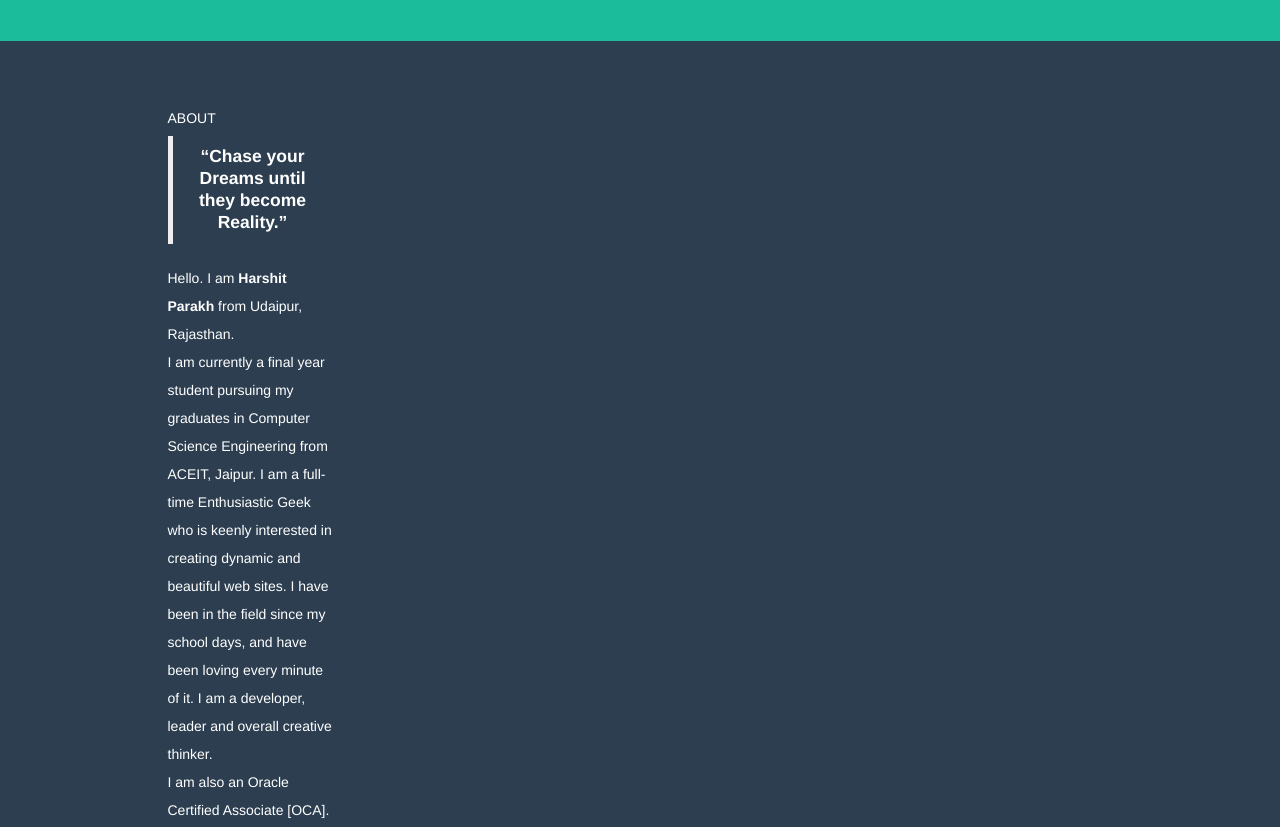
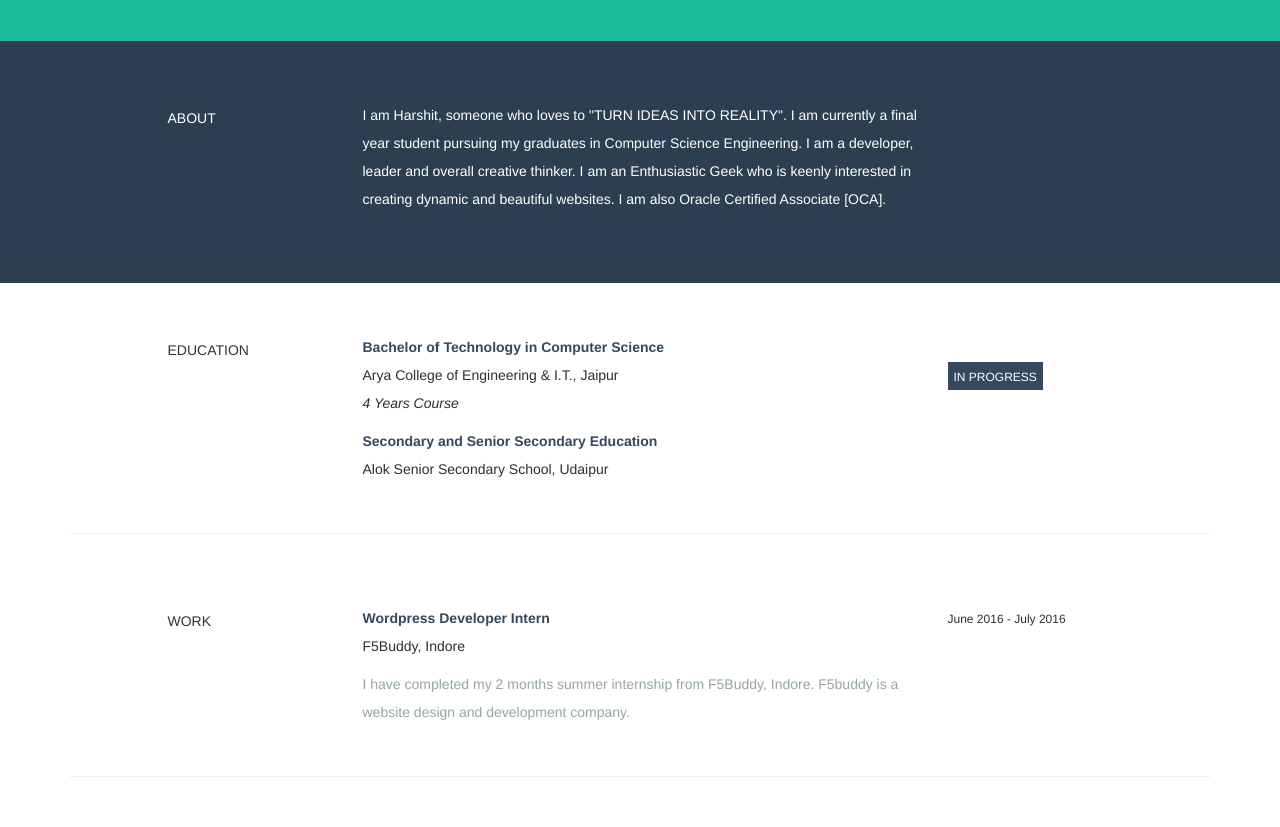
Before and after one commit to Harsh061/Harsh061.github.io, a plain HTML site: page index.html in a window 1280 px wide. Shown: the part 600-1427 px from the top of the page. Drawn offline with nearby package versions, Linux system fonts and the light colour scheme.

Commit message:
Update index.html

```diff
--- a/index.html
+++ b/index.html
@@ -1,24 +1,4 @@
-<!DOCTYPE html>
-<html lang="en">
-  <head>
-    <meta charset="utf-8">
-    <meta name="viewport" content="width=device-width, initial-scale=1.0">
-    <meta name="description" content="">
-    <meta name="author" content="">
-    <link rel="shortcut icon" href="assets/ico/favicon.png">
 
-    <title>Harshit Parakh</title>
-
-    <!-- Bootstrap core CSS -->
-    <link href="assets/css/bootstrap.css" rel="stylesheet">
-
-    <!-- Custom styles for this template -->
-    <link href="assets/css/main.css" rel="stylesheet">
-
-	<link rel="stylesheet" href="assets/css/font-awesome.min.css">
-    <link rel="stylesheet" href="https://maxcdn.bootstrapcdn.com/bootstrap/3.3.7/css/bootstrap.min.css">
-
-    <link href='http://fonts.googleapis.com/css?family=Lato:300,400,700,300italic,400italic' rel='stylesheet' type='text/css'>
 <!DOCTYPE html>
 <html lang="en">
   <head>
@@ -91,18 +71,6 @@
 
 				<div class="col-lg-2 col-lg-offset-1">
 					<h5>ABOUT</h5>
-				<blockquote>
-					<p style="text-align: center;" class="quote animated flipInX"><strong>&#8220;Chase your Dreams until they become Reality.&#8221;</strong></p>
-				</blockquote>
-				<div class= "content">
-				<p class="animated pulse">
-					Hello. I am <b>Harshit Parakh</b> from Udaipur, Rajasthan. <br>
-					I am currently a final year student pursuing my graduates in Computer Science Engineering from ACEIT, Jaipur.
-					I am a full-time Enthusiastic Geek who is keenly interested in creating dynamic and beautiful web sites.
-					I have been in the field since my school days, and have been loving every minute of it.
-					I am a developer, leader and overall creative thinker. <br>
-					I am also an Oracle Certified Associate [OCA].
-				</p>
 				</div>
 				<div class="col-lg-6">
 					<p>I am Harshit, someone who loves to "TURN IDEAS INTO REALITY".
```
